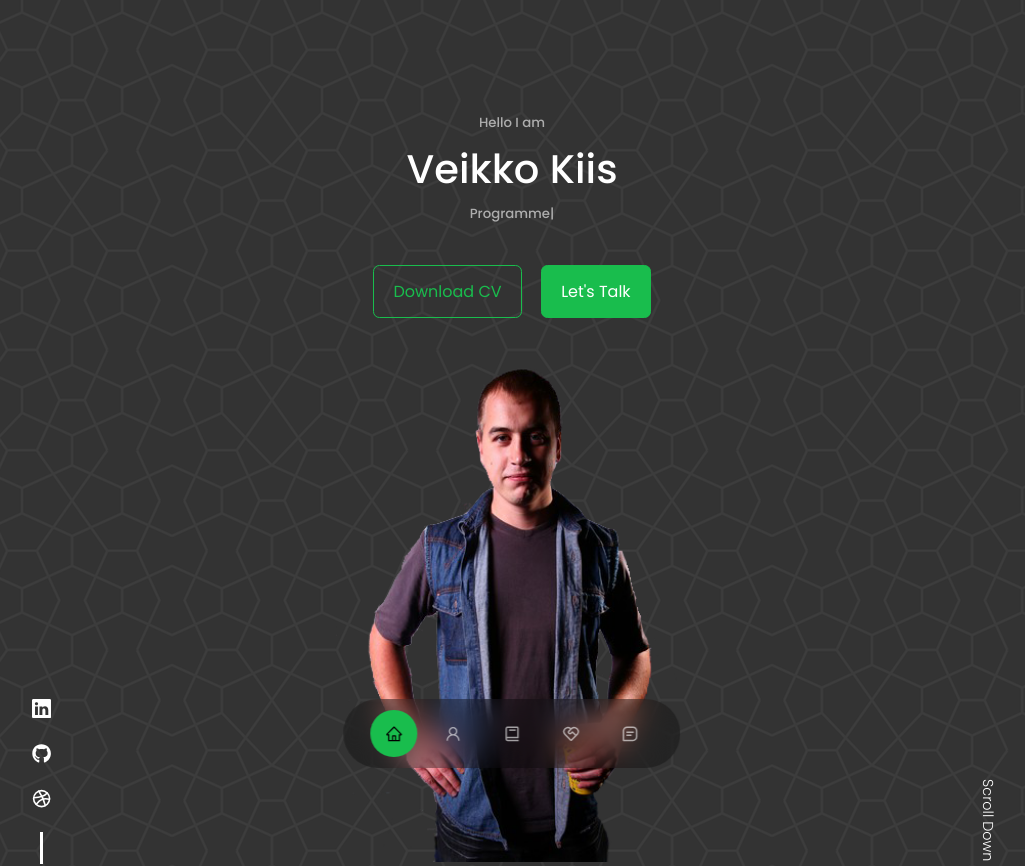
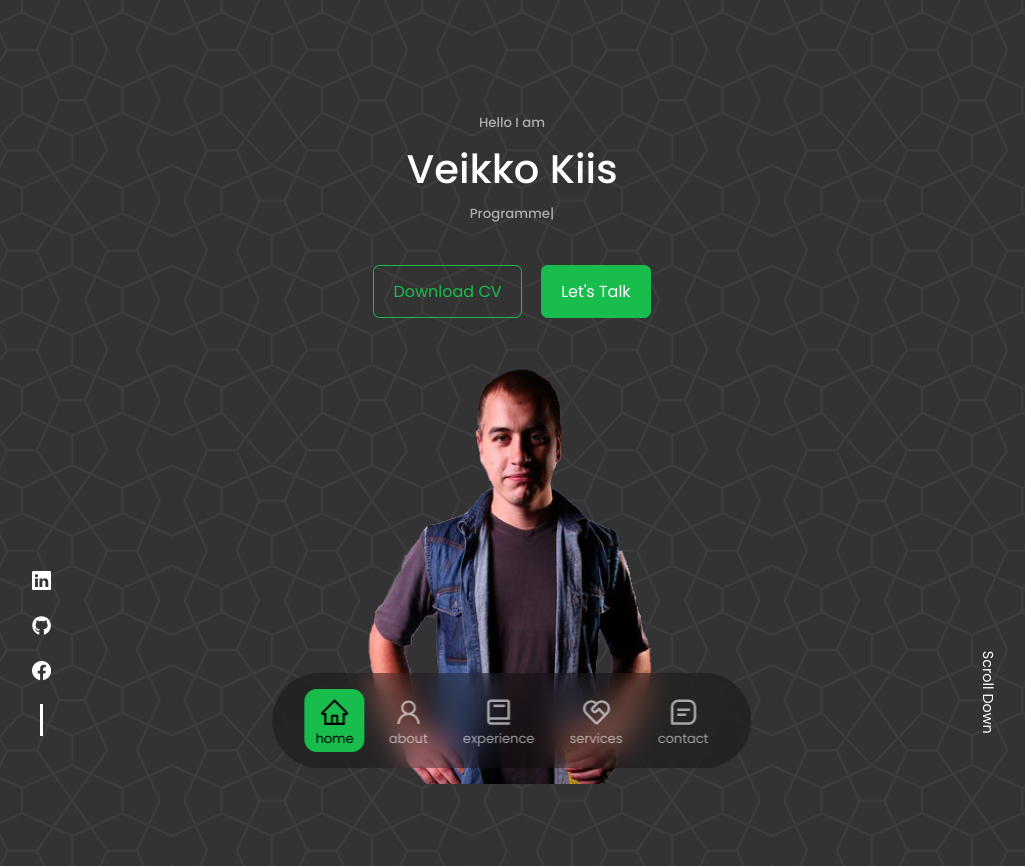
Before and after one commit to VkHyperNova/vk-portfolio, a React (Create React App) app: page / in a window 1280 px wide. Shown: the top 866 px of the page, without its empty margins (128-1153 px from the left). Built offline with nearby package versions, Linux system fonts and the light colour scheme.

Commit message:
syntax changes, visual changes, added react-scroll

```diff
--- a/package.json
+++ b/package.json
@@ -12,6 +12,7 @@
     "react-dom": "*",
     "react-icons": "^4.3.1",
     "react-scripts": "5.0.0",
+    "react-scroll": "^1.8.7",
     "react-typical": "^0.1.3",
     "swiper": "^8.0.7",
     "web-vitals": "^2.1.4"
--- a/src/components/about/about.css
+++ b/src/components/about/about.css
@@ -51,21 +51,35 @@
 
 .about__card:hover .about__icon {
     color: var(--color-white);
+    transform: scale(1.5);
+}
+
+.about__card:hover small {
+    color: var(--color-white);
+    font-size: 1rem;
+}
+
+.about__card:hover h5 {
+    color: var(--color-light);
+    font-size: 0.8rem;
 }
 
 .about__icon {
     color: var(--color-primary);
     font-size: 1.4rem;
     margin-bottom: 1rem;
+    transition: .1s;
 }
 
 .about__card h5 {
     font-size: 0.95rem;
+    transition: .1s;
 }
 
 .about__card small {
     font-size: 0.7rem;
     color: var(--color-light);
+    transition: .1s;
 }
 
 .about__content p {
--- a/src/components/experience/experience.css
+++ b/src/components/experience/experience.css
@@ -21,8 +21,8 @@
 }
 
 .experience__container>div h3 {
-    text-align: center;
-    margin-bottom: 2rem;
+    text-align: left;
+    margin-bottom: 5rem;
     color: var(--color-white);
 }
 
@@ -38,14 +38,13 @@
 }
 
 .experience__details-icon {
-    /* margin-top: 6px; */
-    /* padding-top: 2.5rem; */
     color: var(--color-primary);
 }
 
 .experience__details-language-icon {
     font-size: 2rem;
     color: var(--color-primary);
+    transition: .2s;
 }
 
 /* MEDIA QUERIES (MEDIUM DEVICES) IPADS */
--- a/src/components/footer/Footer.jsx
+++ b/src/components/footer/Footer.jsx
@@ -1,8 +1,8 @@
 import React from 'react'
 import './footer.css'
-import {FaFacebookF} from 'react-icons/fa'
-import {FiInstagram} from 'react-icons/fi'
-import {IoLogoTwitter} from 'react-icons/io'
+import {BsLinkedin} from 'react-icons/bs'
+import {FaGithub} from 'react-icons/fa'
+import {BsFacebook} from 'react-icons/bs'
 
 const Footer = () => {
   return (
@@ -18,9 +18,9 @@ const Footer = () => {
         <li><a href="#contact">Contact</a></li>
       </ul>
       <div className="footer__socials">
-        <a href="https://facebook.com"><FaFacebookF/></a>
-        <a href="https://instagram.com"><FiInstagram/></a>
-        <a href="https://twitter.com"><IoLogoTwitter/></a>
+        <a href="https://www.linkedin.com/in/veikko-kiis-221978193/" target="_blank"><BsLinkedin/></a>
+        <a href="https://github.com/VkHyperNova" target="_blank"><FaGithub/></a>
+        <a href="https://www.facebook.com/VeikkoKiis/" target="_blank"><BsFacebook/></a>
       </div>
       <div className="footer__copyright">
         <small>&copy; VK Portfolio. All rights reserved.</small>
--- a/src/components/footer/footer.css
+++ b/src/components/footer/footer.css
@@ -33,7 +33,7 @@ footer a {
 }
 
 .footer__socials a {
-    background: var(--color-bg);
+    background-image: url(../../../src/assets/bg-texture.png);
     color: var(--color-white);
     padding: 0.8rem;
     border-radius: 0.7rem;
@@ -42,9 +42,9 @@ footer a {
 }
 
 .footer__socials a:hover {
-    background: transparent;
-    color: var(--color-bg);
-    border-color: var(--color-bg);
+
+    transform: scale(1.1);
+
 }
 
 .footer__copyright {
--- a/src/components/header/Header.jsx
+++ b/src/components/header/Header.jsx
@@ -8,7 +8,7 @@ import Typical from 'react-typical'
 
 const Header = () => {
   return (
-    <header>
+    <header id="home">
       <div className="container header__container">
         <h5 className="text-light">Hello I am</h5>
         <h1>Veikko Kiis</h1>
--- a/src/components/header/HeaderSocials.jsx
+++ b/src/components/header/HeaderSocials.jsx
@@ -1,14 +1,14 @@
 import React from 'react'
 import {BsLinkedin} from 'react-icons/bs'
 import {FaGithub} from 'react-icons/fa'
-import {FiDribbble} from 'react-icons/fi'
+import {BsFacebook} from 'react-icons/bs'
 
 const HeaderSocials = () => {
   return (
     <div className="header__socials">
-        <a href="https://linkedin.com" target="_blank"><BsLinkedin/></a>
-        <a href="https://github.com" target="_blank"><FaGithub/></a>
-        <a href="https://dribbble.com" target="_blank"><FiDribbble /></a>
+        <a href="https://www.linkedin.com/in/veikko-kiis-221978193/" target="_blank"><BsLinkedin/></a>
+        <a href="https://github.com/VkHyperNova" target="_blank"><FaGithub/></a>
+        <a href="https://www.facebook.com/VeikkoKiis/" target="_blank"><BsFacebook /></a>
     </div>
   )
 }
--- a/src/components/header/header.css
+++ b/src/components/header/header.css
@@ -1,5 +1,5 @@
 header {
-    height: 100vh;
+    height: 84vh;
     padding-top: 7rem;
     overflow: hidden;
 }
@@ -19,14 +19,10 @@ header {
     cursor: pointer;
     position: relative;
     display: inline-block;
+    transition: 0.2s;
 }
 
-.dl-button {
-    cursor: pointer;
-    display: inline-block;
-    position: relative;
-    transition: 0.1s;
-}
+
 
 .dl-button:after {
     content: '»';
@@ -34,15 +30,15 @@ header {
     opacity: 0;
     top: 1px;
     font-size: 30px;
-    transition: 0.1s;
+
     transform: rotate(90deg);
 }
 
 .dl-button:hover {
     padding-right: 24px;
     padding-left: 8px;
-    font-weight: bold;
-    transform: scale(1.1);
+    color: var(--color-white);
+    border-color: var(--color-white);
 }
 
 .dl-button:hover:after {
@@ -51,7 +47,7 @@ header {
 }
 
 .dl-button:active {
-    transform: translateY(1px);
+    transform: translateY(2px);
 }
 
 /* CTA */
@@ -76,6 +72,7 @@ header {
 .header__socials a {
     color: var(--color-white);
     font-size: larger;
+    transition: .2s;
 }
 
 .header__socials a:hover {
@@ -106,10 +103,16 @@ header {
     right: -2.3rem;
     bottom: 5rem;
     transform: rotate(90deg);
-    font-weight: 300;
     font-size: 0.9rem;
     color: var(--color-white);
 }
+
+.scroll__down:hover {
+    font-weight: bolder;
+}
+
+
+
 
 /* MEDIA QUERIES (MEDIUM DEVICES) IPADS */
 @media screen and (max-width: 1024px) {
--- a/src/components/nav/Nav.jsx
+++ b/src/components/nav/Nav.jsx
@@ -1,20 +1,36 @@
-import {React, useState } from 'react'
+import { React, useState } from 'react'
 import './nav.css'
-import {AiOutlineHome, AiOutlineUser} from 'react-icons/ai'
-import {BiBook, BiMessageSquareDetail} from 'react-icons/bi'
-import {RiServiceLine} from 'react-icons/ri'
+import { Link } from 'react-scroll'
+import { AiOutlineHome, AiOutlineUser } from 'react-icons/ai'
+import { BiBook, BiMessageSquareDetail } from 'react-icons/bi'
+import { RiServiceLine } from 'react-icons/ri'
 
 
 
 const Nav = () => {
-  const [activeNav, setActiveNav] = useState('#')
   return (
+
     <nav>
-      <a href="#" onClick={() => setActiveNav('#')} className={activeNav === '#' ? 'active' : ''}><AiOutlineHome/></a>
-      <a href="#about" onClick={() => setActiveNav('#about')} className={activeNav === '#about' ? 'active' : ''}><AiOutlineUser/></a>
-      <a href="#experience" onClick={() => setActiveNav('#experience')} className={activeNav === '#experience' ? 'active' : ''}><BiBook/></a>
-      <a href="#services" onClick={() => setActiveNav('#services')} className={activeNav === '#services' ? 'active' : ''}><RiServiceLine/></a>
-      <a href="#contact" onClick={() => setActiveNav('#contact')} className={activeNav === '#contact' ? 'active' : ''}><BiMessageSquareDetail/></a>
+      <Link to="home" spy={true} smooth={true} offset={-100} duration={0} >
+      <AiOutlineHome/>
+        <p>home</p>
+      </Link>
+      <Link to="about" spy={true} smooth={true} offset={-100} duration={0} >
+      <AiOutlineUser/>
+        <p>about</p>
+      </Link>
+      <Link to="experience" spy={true} smooth={true} offset={-100} duration={0} >
+      <BiBook/>
+        <p>experience</p>
+      </Link>
+      <Link to="services" spy={true} smooth={true} offset={-100} duration={0} >
+      <RiServiceLine/>
+        <p>services</p>
+      </Link>
+      <Link to="contact" spy={true} smooth={true} offset={-100} duration={0} >
+      <BiMessageSquareDetail/>
+        <p>contact</p>
+      </Link>
     </nav>
   )
 }
--- a/src/components/nav/nav.css
+++ b/src/components/nav/nav.css
@@ -2,7 +2,7 @@ nav {
     background: rgba(0,0,0,0.3);
     width: max-content;
     display: block;
-    padding: 0.7rem 1.7rem;
+    padding: 1rem 2rem;
     z-index: 2;
     position: fixed;
     left: 50%;
@@ -12,23 +12,58 @@ nav {
     gap: 0.8rem;
     border-radius: 3rem;
     backdrop-filter: blur(15px);
+    transition: .1s;
 }
 
 nav a {
     background: transparent;
-    padding: 0.9rem;
-    border-radius: 50%;
-    display: flex;
+    padding: 0.1rem 0.7rem;
+    border-radius: 20%;
+    display: block;
     color: var(--color-light);
-    font-size: 1.1rem;
+    font-size: 1.9rem;
+    text-align: center;
+    transition: 1s;
 }
 
 nav a:hover {
-    background: rgba(0,0,0,0.3);
+    transform: scale(1.2);
+    color: var(--color-white);
 }
 
 nav a.active {
     background: var(--color-primary);
     color: var(--color-bg);
+    transition: .1s;
+}
 
+nav a:active {
+    transform: translateY(2px);
+
+    transition: .1s;
 }
+
+nav a.active:hover {
+    transform: scale(1);
+    color: var(--color-white);
+    transition: .1s;
+}
+
+nav p {
+    font-size: small;
+    margin-top: -0.9rem;
+}
+
+ /* MEDIA QUERIES (SMALL DEVICES) MOBILE PHONES */
+ @media screen and (max-width: 600px) {
+
+    nav p {
+        display: none;
+    }
+
+    nav a {
+        padding: 2vw 3vw;
+        display: flex;
+        font-size: 5vw;
+    }
+ }
--- a/src/components/services/services.css
+++ b/src/components/services/services.css
@@ -15,10 +15,15 @@
 .service:hover {
     background: var(--color-bg-variant-reverse);
     cursor: default;
+
 }
 
 .service:hover .service__head{
     background: rgba(105, 133, 212, 0.7);
+}
+
+.service:hover p{
+    color: var(--color-white);
 }
 
 .service__head {
@@ -54,7 +59,9 @@
 .service__list p {
     color: var(--color-light);
     font-size: 0.9rem;
+    transition: .1s;
 }
+
 
 
 /* MEDIA QUERIES (MEDIUM DEVICES) IPADS */
--- a/src/index.css
+++ b/src/index.css
@@ -91,16 +91,16 @@ section>h2 {
     display: inline-block;
     background-color: var(--color-primary);
     color: var(--color-white);
+    transition: .2s;
 }
 
 .btn:hover {
-    transform: scale(1.1);
-    font-weight: bold;
     background-color: transparent;
+    border-color: var(--color-bg-variant-reverse);
 }
 
 .btn:active {
-    transform: translateY(1px);
+    transform: translateY(2px);
 }
 
 img {
```
Also changed, not shown: 1 other file (tests, documents, lock files or other folders).
